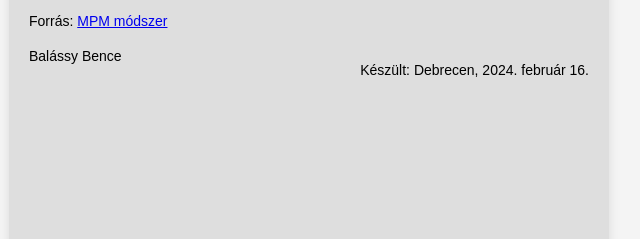
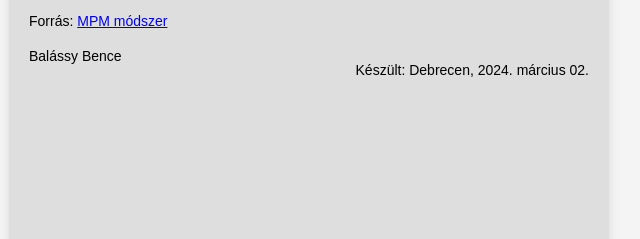
Before and after one commit to BalassyBence/IKT-beadando-03.05, a plain HTML site: page index.html in a window 1280 px wide. Shown: the part 567-806 px from the top of the page, 331-971 px from the left. Drawn offline with Linux system fonts and the light colour scheme.

Commit message:
Update index.html

```diff
--- a/index.html
+++ b/index.html
@@ -63,7 +63,7 @@
                 </tr>
             </table>
             <p>Forrás: <a href="https://www.oplit.com/en/articles/la-methode-des-potentiels-metra-mpm">MPM módszer</a></p>
-            <p id="jobb">Készült: Debrecen, 2024. február 16.</p>
+            <p id="jobb">Készült: Debrecen, 2024. március 02.</p>
             <p id="bal">Balássy Bence</p>
         </div>
     </body>
```
